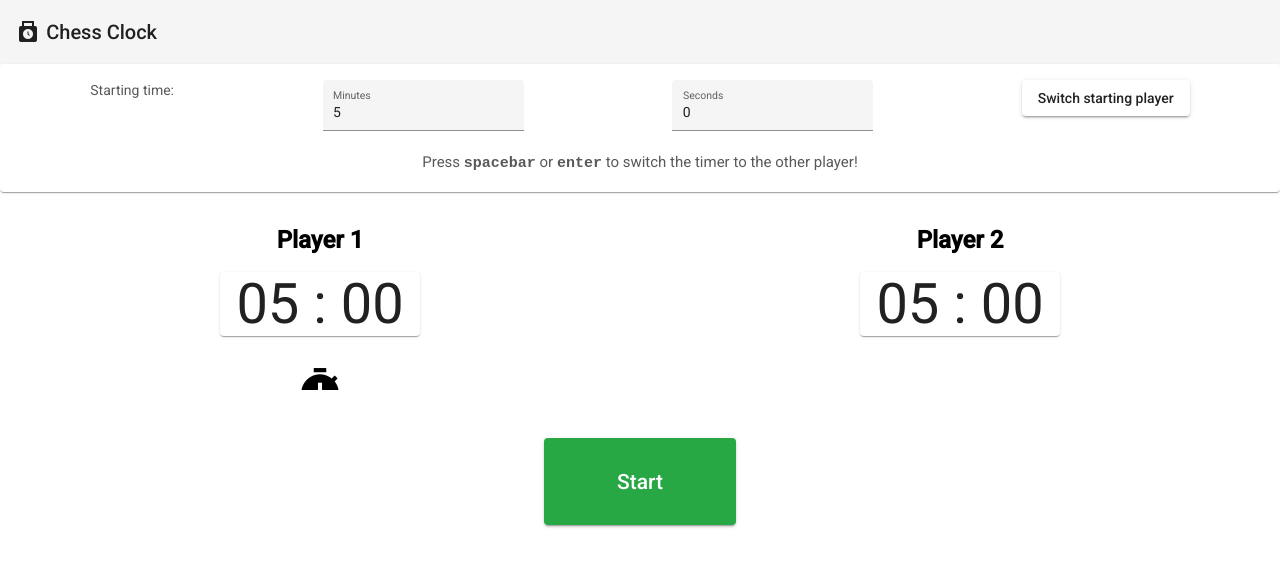
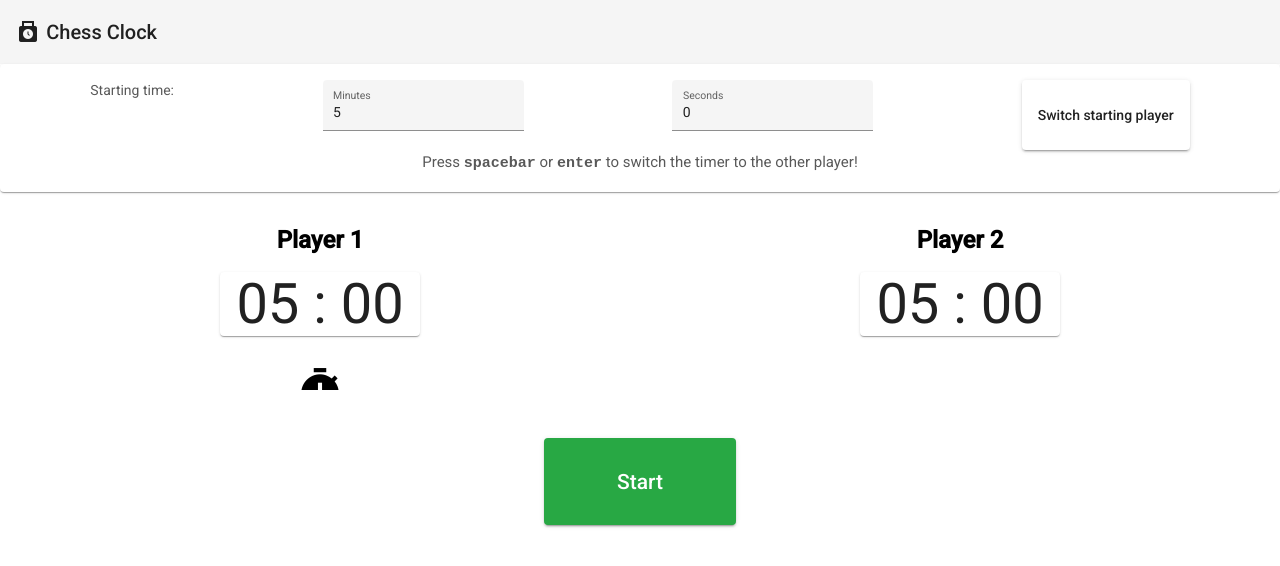
Before and after one commit to gridlocdev/chess-clock, an Angular app: page / in a window 1280 px wide. Shown: the top 566 px of the page. Built offline with nearby package versions, Linux system fonts and the light colour scheme.

Commit message:
Centered initial timer inputs on small viewports

```diff
--- a/src/app/app.component.html
+++ b/src/app/app.component.html
@@ -5,10 +5,10 @@
     <mat-card>
       <form fxLayout.lt-sm="column" fxLayout.gt-xs="row" fxLayoutAlign.lt-sm="center"
         fxLayoutAlign.gt-xs="space-around">
-        <div>
+        <div fxLayout="row" fxLayoutAlign="center">
           <mat-label style="opacity: 0.75;">Starting time:</mat-label>
         </div>
-        <div>
+        <div fxLayout="row" fxLayoutAlign="center">
           <mat-form-field appearance="fill">
             <mat-label>Minutes</mat-label>
             <input type="number" matInput placeholder="Number of Minutes" [value]="defaultMinutes"
@@ -16,7 +16,7 @@
               (keypress)="validateIsKeyPressNumber($event, 'minutes')">
           </mat-form-field>
         </div>
-        <div>
+        <div fxLayout="row" fxLayoutAlign="center">
           <mat-form-field appearance="fill">
             <mat-label>Seconds</mat-label>
             <input type="number" matInput placeholder="Number of Seconds" [value]="defaultSeconds"
@@ -24,7 +24,7 @@
               (keypress)="validateIsKeyPressNumber($event, 'seconds')">
           </mat-form-field>
         </div>
-        <div fxHide.lt-md>
+        <div fxLayout="row" fxLayoutAlign="center" fxHide.lt-md>
           <button mat-raised-button (click)="switchTimers(); $event.preventDefault()" onclick="this.blur()">
             Switch starting player
           </button>
```
